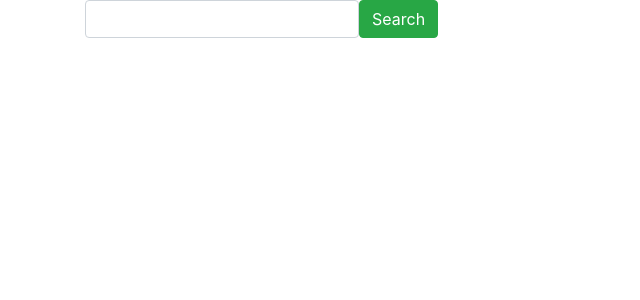
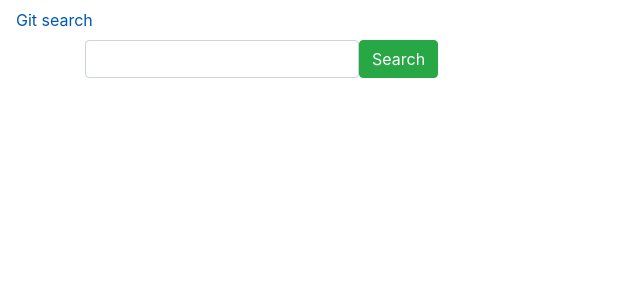
Before and after one commit to Hulian2000/Tokens, an Angular app: page / in a window 1280 px wide. Shown: the top 300 px of the page, without its empty margins (0-640 px from the left). Built offline with nearby package versions, Linux system fonts and the light colour scheme.

Commit message:
This commit will add a navbar component

```diff
--- a/src/app/app.component.html
+++ b/src/app/app.component.html
@@ -1,3 +1,4 @@
 <!--The content below is only a placeholder and can be replaced.-->
+<app-nav></app-nav>
 <app-gitsearch></app-gitsearch>
 <router-outlet></router-outlet>
--- a/src/app/app.module.ts
+++ b/src/app/app.module.ts
@@ -6,12 +6,14 @@ import { AppRoutingModule } from './app-routing.module';
 import { AppComponent } from './app.component';
 import { GitsearchComponent } from './gitsearch/gitsearch.component';
 import { GitsearchFormComponent } from './gitsearch-form/gitsearch-form.component';
+import { NavComponent } from './nav/nav.component';
 
 @NgModule({
   declarations: [
     AppComponent,
     GitsearchComponent,
-    GitsearchFormComponent
+    GitsearchFormComponent,
+    NavComponent
   ],
   imports: [
     BrowserModule,
--- /dev/null
+++ b/src/app/nav/nav.component.html
@@ -0,0 +1,6 @@
+<nav class="nav">
+  <a class="nav-link active" href="#">Git search</a>
+  <a class="nav-link" href="#"></a>
+  <a class="nav-link" href="#"></a>
+  <a class="nav-link disabled" href="#"></a>
+</nav>
--- /dev/null
+++ b/src/app/nav/nav.component.ts
@@ -0,0 +1,15 @@
+import { Component, OnInit } from '@angular/core';
+
+@Component({
+  selector: 'app-nav',
+  templateUrl: './nav.component.html',
+  styleUrls: ['./nav.component.css']
+})
+export class NavComponent implements OnInit {
+
+  constructor() { }
+
+  ngOnInit() {
+  }
+
+}
```
Also changed, not shown: src/app/nav/nav.component.css (added), 1 other file (tests, documents, lock files or other folders).
